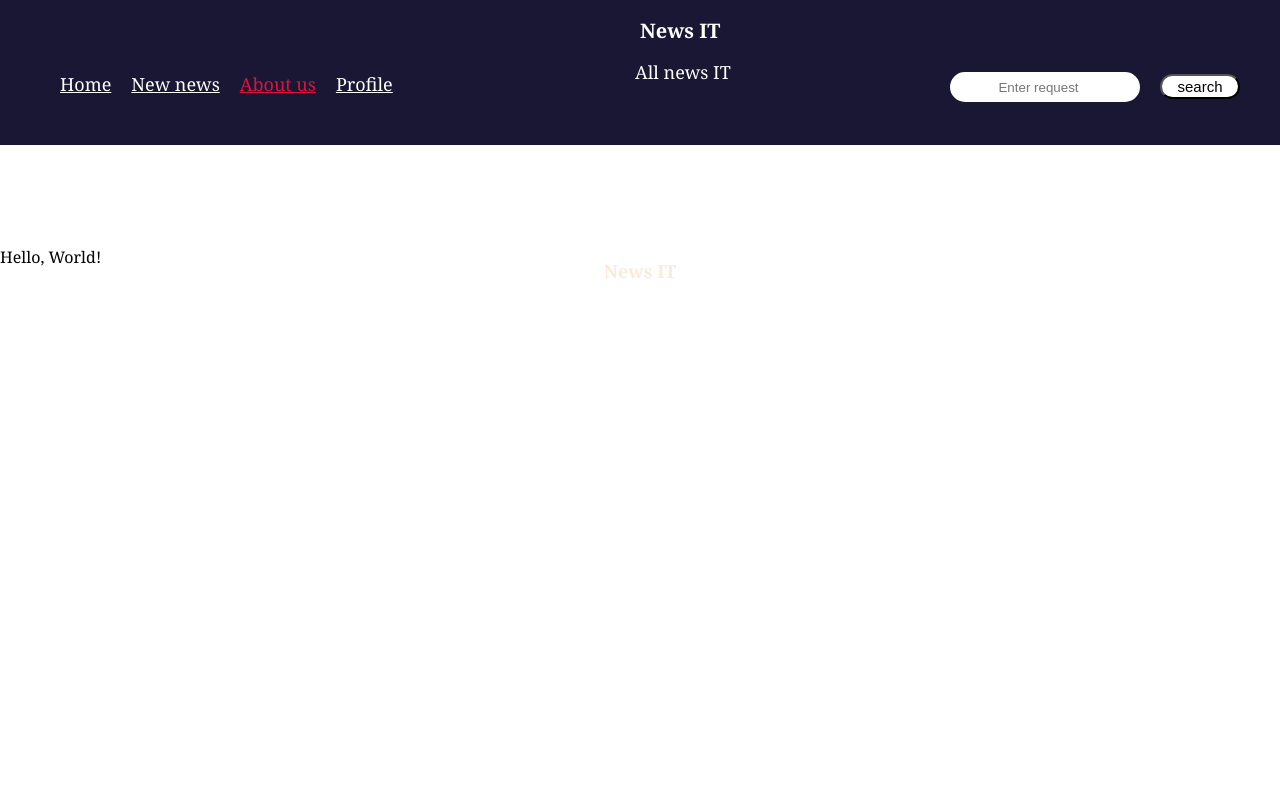
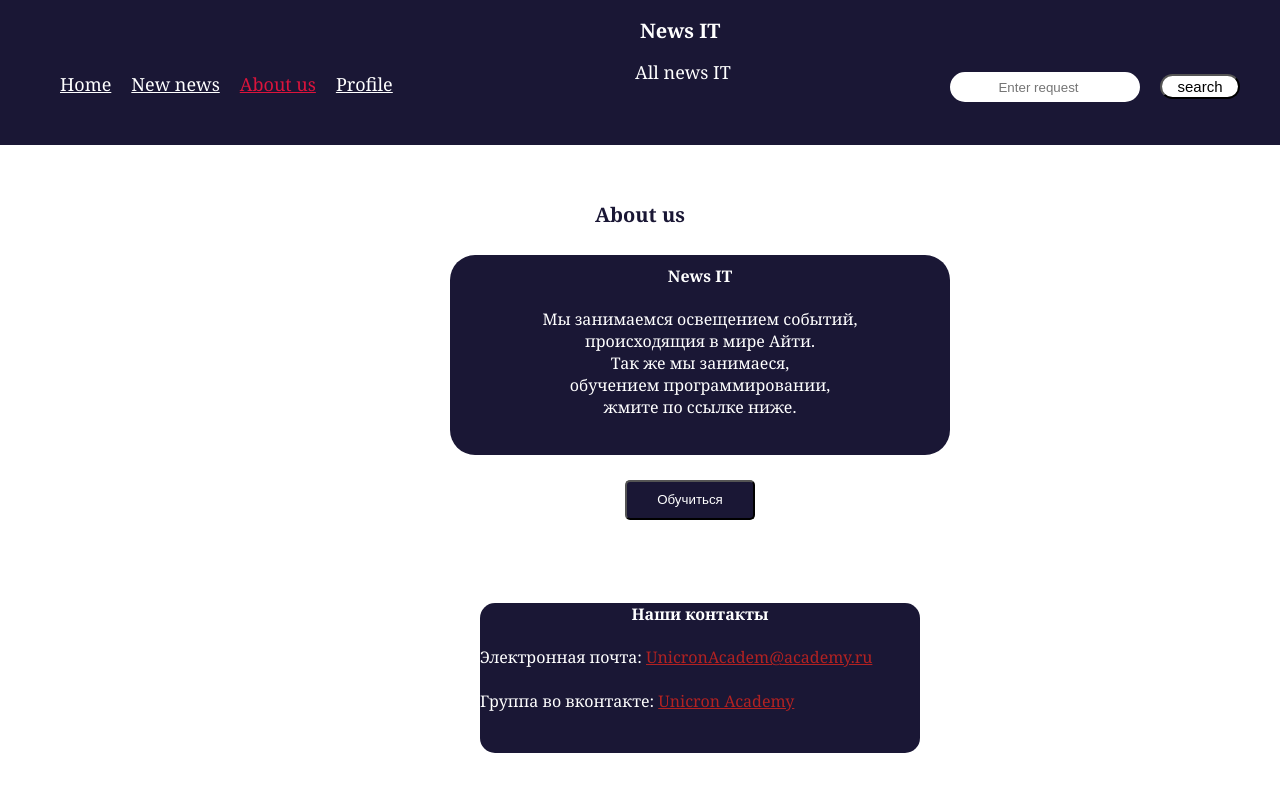
Before and after one commit to Weronnip/News-IT, a React (Vite) app: page /about in a window 1280 px wide. Shown: the top 792 px of the page. Built offline with nearby package versions, Linux system fonts and the light colour scheme.

Commit message:
added page about // about.css // index.html == lang = ru // edit file customlink//

```diff
--- a/index.html
+++ b/index.html
@@ -1,5 +1,5 @@
 <!DOCTYPE html>
-<html lang="en">
+<html lang="ru">
   <head>
     <meta charset="UTF-8" />
     <link rel="icon" type="image/svg+xml" href="/vite.svg" />
--- a/src/View/about.jsx
+++ b/src/View/about.jsx
@@ -1,11 +1,37 @@
+import { Link } from 'react-router-dom';
 import './css/about.css'
 
 function About() {
     return(
         <section className='infos'>
             <div className="information">
-                <h4 className='title'>News IT</h4>
-                <p>Hello, World!</p>
+                <h4 className='titles'>About us</h4>
+                <div className="block-about">
+                    <h4 className="about-title">News IT</h4>
+                    <p className="about-text">
+                        Мы занимаемся освещением событий,<br />
+                        происходящия в мире Айти.<br />
+                        Так же мы занимаеся,<br />
+                        обучением программировании,<br /> жмите по ссылке ниже. <br />
+                    </p>
+                </div>
+
+                <form action="#">
+                    <button type='button' className='button'>Обучиться</button>
+                </form>
+
+                <div className="top">
+                    <br />
+                </div>
+
+                <div className="contacts">
+                    <h4 className="name-cont">Наши контакты</h4>
+                    <label className='cont'>
+                        Электронная почта: <Link to="#" className='contbth'>UnicronAcadem@academy.ru</Link></label>
+                        <br />
+                        <br />
+                        <label className="cont">Группа во вконтакте: <Link to="#" className='contbth'> Unicron Academy</Link></label>
+                </div>
             </div>
         </section>
     );
--- a/src/View/css/about.css
+++ b/src/View/css/about.css
@@ -0,0 +1,79 @@
+/* title page */
+
+.titles {
+    color: #1a1735;
+    font-size: 20px;
+    text-align: center;
+    position: relative;
+}
+
+/* information */
+
+.block-about {
+    background: #1a1735;
+    border-radius: 25px;
+    color: white;
+    display: block;
+    width: 500px;
+    height: 200px;
+    left: 450px;
+    transition: all 0.5s;
+    position: relative;
+}
+
+.block-about:hover {
+    background-color: #191922;
+    color: rgb(255, 255, 255);
+}
+
+.about-title {
+    color: white;
+    text-align: center;
+    padding-top: 10px;
+}
+
+.about-text {
+    text-align: center;
+}
+
+/* button */
+
+.button {
+    background: #1a1735;
+    border-radius: 5px;
+    color: white;
+    width: 130px;
+    height: 40px;
+    left: 625px;
+    top: 25px;
+    transition: all 0.7s;
+    position: relative;
+}
+
+.button:hover {
+    border-radius: 30px;
+}
+
+.contbth {
+    color: firebrick;
+}
+/* contacts */
+
+.contacts {
+    background: #1a1735;
+    border-radius: 15px;
+    width: 440px;
+    height: 150px;
+    left: 480px;
+    position: relative;
+}
+
+.name-cont {
+    color: white;
+    text-align: center;
+}
+
+.cont {
+    color: white;
+    align-self: center;
+}
--- a/src/components/CustomLink.jsx
+++ b/src/components/CustomLink.jsx
@@ -6,7 +6,6 @@ function CustumLink({children, to, ...props}) {
 
     return(
         <Link to={to}
-        className="custombth"
         style={{
             color:  math ? "crimson" : "white"
         }}
```
